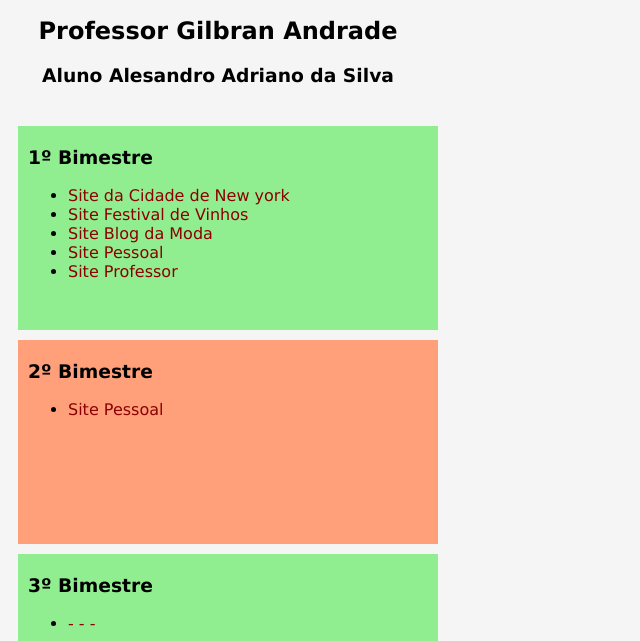
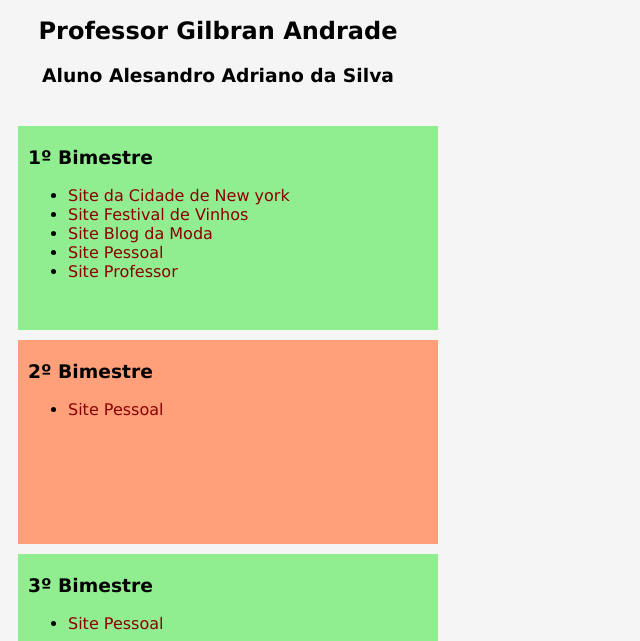
Before and after one commit to aleh25/aweb, a plain HTML site: page index.html in a window 1280 px wide. Shown: the part 159-800 px from the top of the page, without its empty margins (0-640 px from the left). Drawn offline with Linux system fonts and the light colour scheme.

Commit message:
Concluido

```diff
--- a/index.html
+++ b/index.html
@@ -36,7 +36,7 @@
     <div class="bimestre bimImpar">
         <h3>3º Bimestre</h3>
         <ul>
-            <li><a href="#">- - -</a></li>
+            <li><a href="https://aleh25.github.io/aweb/bimestre2/paginapessoal/index.html">Site Pessoal</a></li>
         </ul>
     </div>
     <div class="bimestre bimPar">
```
